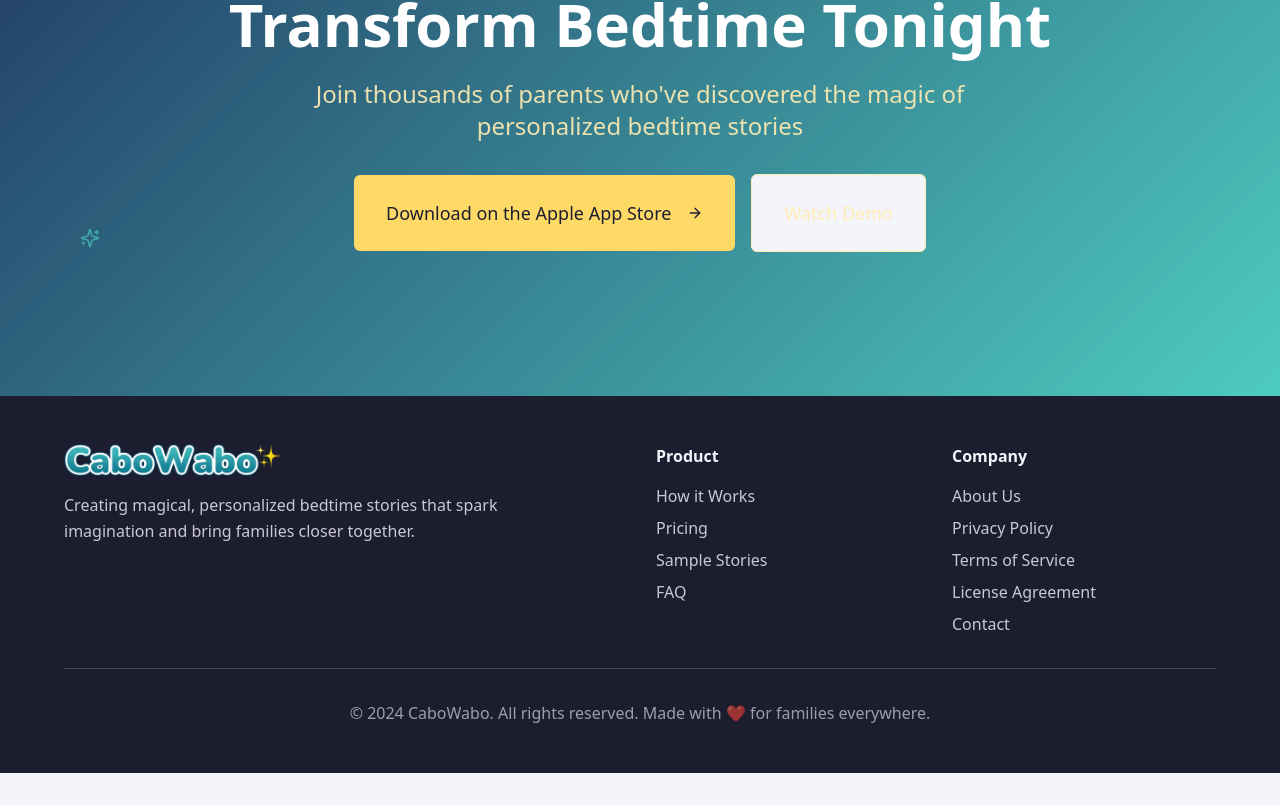
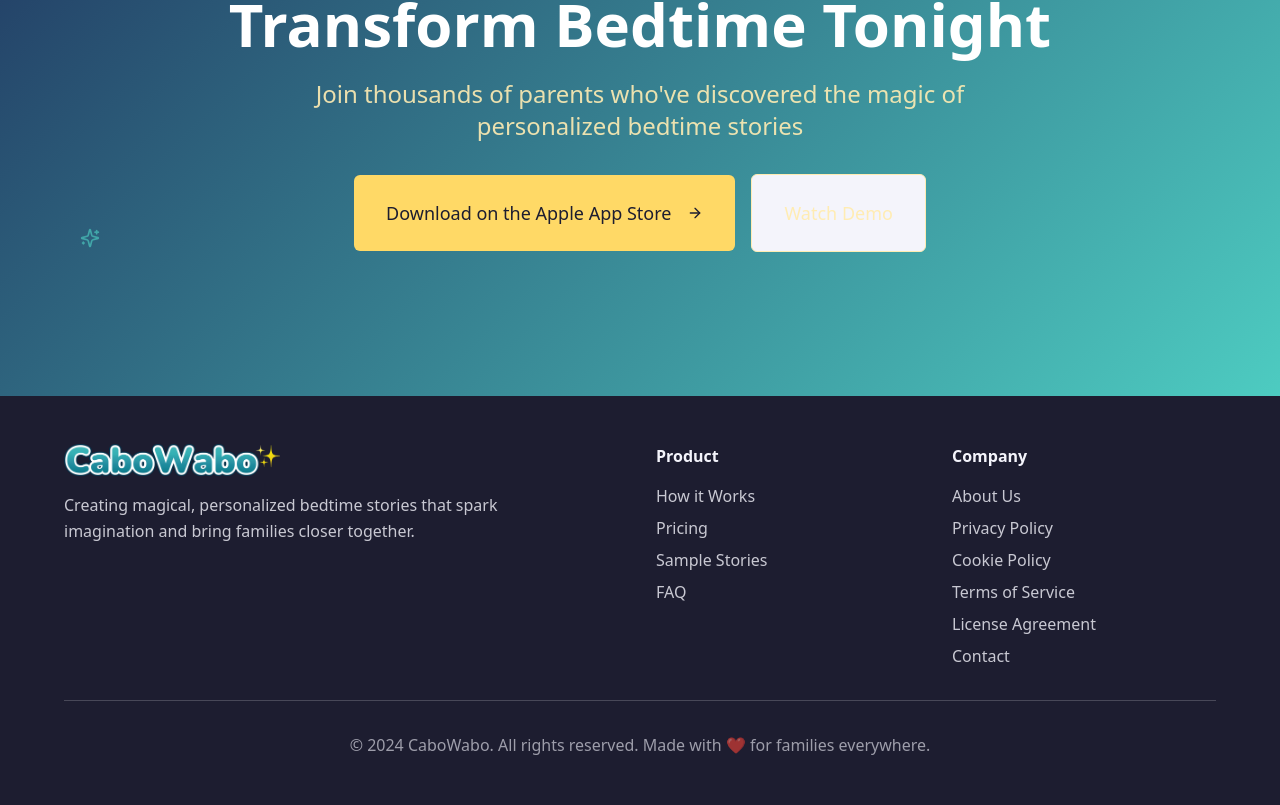
Before and after one commit to bigdog6978/cabo-wabo-landing-page, a React (Vite) app: page / in a window 1280 px wide. Shown: the part 6485-7290 px from the top of the page. Before the commit the page ends 7258 px from the top, so only its background shows below. Built offline with nearby package versions, Linux system fonts and the light colour scheme.

Commit message:
Add Cookie Policy to footer
Added the Cookie Policy to the legal section in the footer with the provided content.

```diff
--- a/src/components/Footer.tsx
+++ b/src/components/Footer.tsx
@@ -73,6 +73,18 @@ By using the App, you acknowledge that you have read, understood, and agree to b
 
 Last updated: June 2025`;
 
+  const cookiePolicyContent = `CaboWabo uses cookies to improve your browsing experience and understand how our site is used. By continuing to use this site, you agree to our use of cookies.
+
+We use:
+• Essential cookies to enable site functionality.
+• Analytics cookies (e.g., Google Analytics) to measure usage and improve content.
+
+You can manage or delete cookies in your browser settings at any time.
+
+For more details, please see our Privacy Policy.
+
+Last updated: July 2024`;
+
   const handleModalOpen = (modalType: string) => {
     setActiveModal(modalType);
   };
@@ -123,6 +135,14 @@ Last updated: June 2025`;
               </li>
               <li>
                 <button
+                  onClick={() => handleModalOpen('cookies')}
+                  className="hover:text-cabo-teal transition-colors text-left"
+                >
+                  Cookie Policy
+                </button>
+              </li>
+              <li>
+                <button
                   onClick={() => handleModalOpen('terms')}
                   className="hover:text-cabo-teal transition-colors text-left"
                 >
@@ -155,6 +175,12 @@ Last updated: June 2025`;
         content={privacyPolicyContent}
       />
       <LegalModal
+        isOpen={activeModal === 'cookies'}
+        onClose={handleModalClose}
+        title="Cookie Policy"
+        content={cookiePolicyContent}
+      />
+      <LegalModal
         isOpen={activeModal === 'terms'}
         onClose={handleModalClose}
         title="Terms of Service"
```
